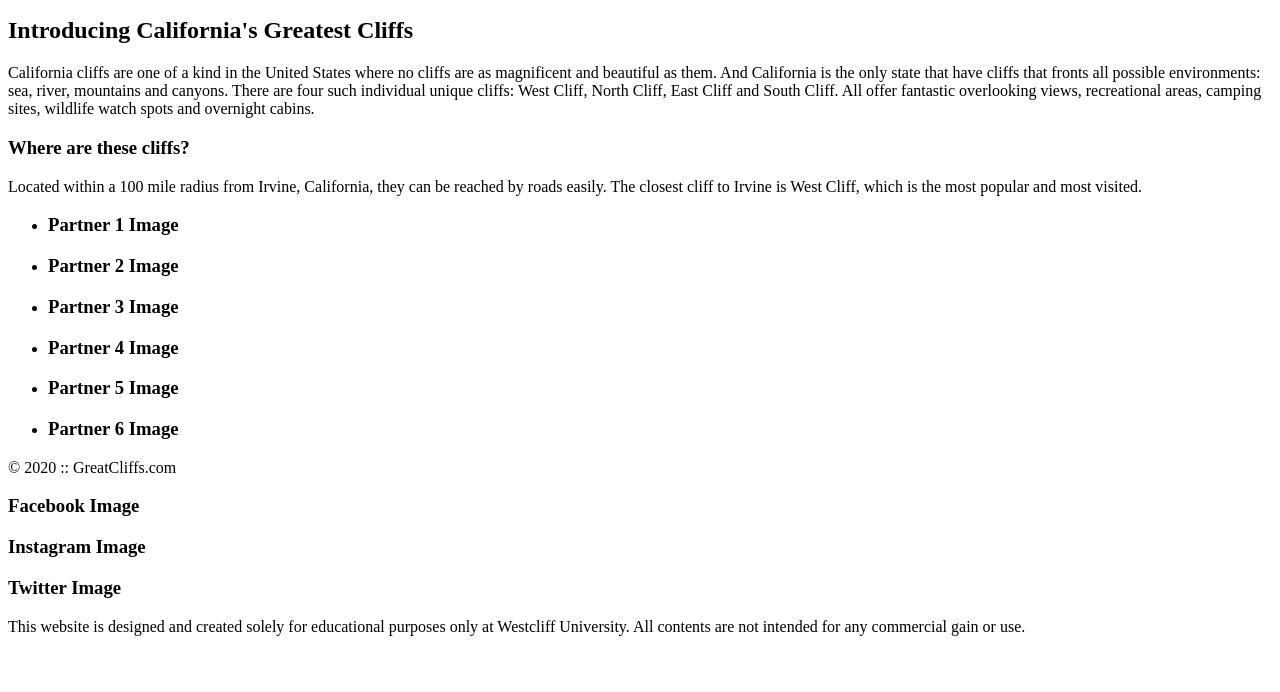
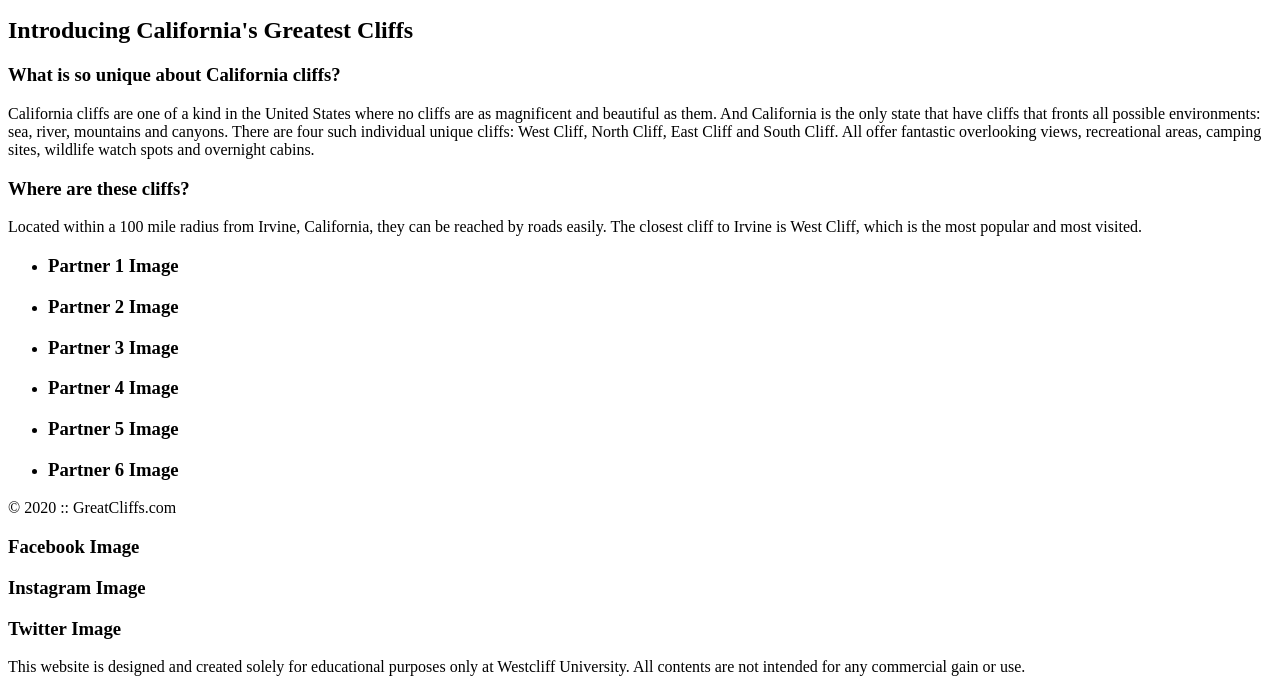
Before and after one commit to tanmoybarua43/homework-module1, a plain HTML site: page index.html in a window 1280 px wide. Shown: the part 134-826 px from the top of the page. Before the commit the page ends 800 px from the top, so only its background shows below. Drawn offline with Linux system fonts and the light colour scheme.

Commit message:
bug fixing

```diff
--- a/index.html
+++ b/index.html
@@ -28,6 +28,7 @@
       <!-- Main Content Started -->
       <main>
         <h2>Introducing California's Greatest Cliffs</h2>
+        <h3>What is so unique about California cliffs?</h3>
         <p>
           California cliffs are one of a kind in the United States where no
           cliffs are as magnificent and beautiful as them. And California is the
```
